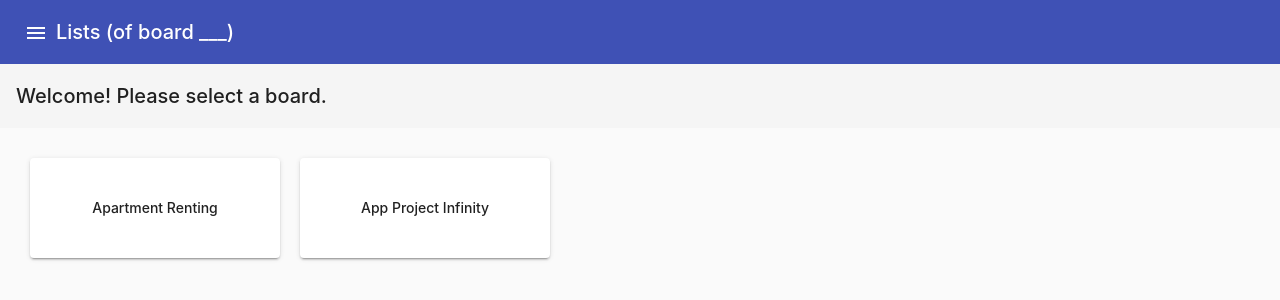
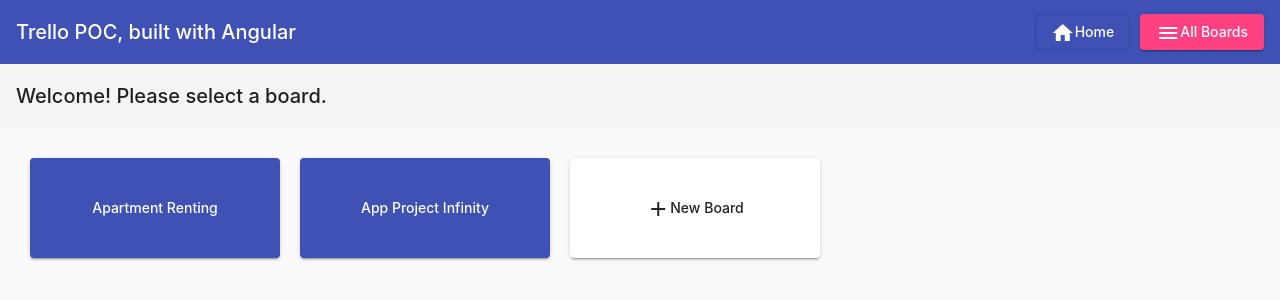
Before and after one commit to pkgamma/angular-trello-poc, an Angular app: page / in a window 1280 px wide. Shown: the top 300 px of the page. Built offline with nearby package versions, Linux system fonts and the light colour scheme.

Commit message:
updated themes

```diff
--- a/src/app/app.component.css
+++ b/src/app/app.component.css
@@ -22,7 +22,7 @@
 }
 
 .board-container {
-  margin-right: 20px;
+  padding-bottom: 10px;
   display: flex;
   flex-direction: row;
   overflow-x: auto;
--- a/src/app/app.component.html
+++ b/src/app/app.component.html
@@ -1,7 +1,7 @@
 <poc-sidebar (boardSwitched)='onBoardSwitch()'>
 
+  <!-- inner toolbar for board title and add board action -->
   <mat-toolbar>
-
     <mat-toolbar-row>
       <span *ngIf="currentBoardId == -1">Welcome! Please select a board.</span>
       <span *ngIf="currentBoardId != -1">{{this.currentBoardTitle}}</span>
@@ -10,43 +10,40 @@
       <button mat-raised-button (click)="onAddListButtonClick()" *ngIf="currentBoardContent">
         <mat-icon>add</mat-icon>New List
       </button>
-
     </mat-toolbar-row>
   </mat-toolbar>
 
+  <!-- board selection menu, shown when board ID is -1 (aka at menu) -->
   <div *ngIf="currentBoardId == -1" class="board-selection-container">
-
     <div class="flex-break"></div>
-    <button mat-raised-button class="board-selection-button" *ngFor="let board of boards"
+    <button mat-raised-button color="primary" class="board-selection-button" *ngFor="let board of boards"
       (click)="onBoardSelect(board.id)">{{board.title}}</button>
+    <button mat-raised-button class="board-selection-button" (click)="onAddBoardButtonClick()">
+      <mat-icon>add</mat-icon>New Board
+    </button>
   </div>
 
-  <div cdkDropList cdkDropListOrientation="horizontal" class="board-container"
+  <!-- main screen where lists within a board are displayed -->
+  <div class="board-container" cdkDropList cdkDropListOrientation="horizontal"
     (cdkDropListDropped)="onListDrop($event)">
 
-    <!-- List cards (within a board) -->
+    <!-- list cards (within a board) -->
     <mat-card class="list-card" *ngFor="let list of currentBoardContent" cdkDropList
       (cdkDropListDropped)="onItemDrop($event)" [cdkDropListData]="list.content" id="{{list.id}}"
       [cdkDropListConnectedTo]="this.currentBoardListIds" cdkDrag cdkDragLockAxis="x">
 
-      <div class="darg-handle" cdkDragHandle>
-        <svg width="24px" fill="currentColor" viewBox="0 0 24 24">
-          <path
-            d="M10 9h4V6h3l-5-5-5 5h3v3zm-1 1H6V7l-5 5 5 5v-3h3v-4zm14 2l-5-5v3h-3v4h3v3l5-5zm-9 3h-4v3H7l5 5 5-5h-3v-3z">
-          </path>
-          <path d="M0 0h24v24H0z" fill="none"></path>
-        </svg>
-      </div>
+      <mat-card-title>{{ list.title }}</mat-card-title>
+      <mat-icon class="darg-handle" cdkDragHandle>open_with</mat-icon>
+      <div style="height: 10px;"></div>
 
-      <mat-card-title>{{ list.title }}</mat-card-title>
-      <div style="height: 20px;"></div>
-
-      <!-- Items cards (within a list) -->
-      <div cdkDrag class="item-card" *ngFor="let item of list.content">
-        {{ item.title }}
-        <br><br>
-        {{ item.content }}
-      </div>
+      <mat-card-content>
+        <!-- item boxes (within a list) -->
+        <div cdkDrag class="item-card" *ngFor="let item of list.content">
+          {{ item.title }}
+          <br><br>
+          {{ item.content }}
+        </div>
+      </mat-card-content>
 
     </mat-card>
 
--- a/src/app/app.component.ts
+++ b/src/app/app.component.ts
@@ -5,6 +5,7 @@ import { MatDialog } from '@angular/material/dialog';
 import { DataService } from './shared/data.service';
 import { Board, List, Item } from './shared/data';
 import { ListModifyComponent } from './popups/list-modify/list-modify.component'
+import { BoardModifyComponent } from './popups/board-modify/board-modify.component';
 
 @Component({
   selector: 'poc-root',
@@ -19,6 +20,7 @@ export class AppComponent implements OnInit {
   currentBoardContent: List[];
   currentBoardListIds: string[];
   newListName: string;
+  newBoardName: string;
 
   constructor(private dataService: DataService, public dialog: MatDialog) {
   }
@@ -70,4 +72,15 @@ export class AppComponent implements OnInit {
     }
   }
 
+  onAddBoardButtonClick(): void {
+    const dialogRef = this.dialog.open(BoardModifyComponent, {
+      data: { newBoardName: this.newBoardName }
+    });
+    dialogRef.afterClosed().subscribe(result => {
+      this.newBoardName = result;
+      console.log('The board dialog was closed');
+      console.log(this.newBoardName);
+    });
+  }
+
 }
--- a/src/app/sidebar/sidebar.component.html
+++ b/src/app/sidebar/sidebar.component.html
@@ -1,16 +1,12 @@
 <mat-sidenav-container fullscreen>
 
     <!-- SIDEBAR -->
-    <mat-sidenav #sidenav mode="over">
+    <mat-sidenav #sidenav mode="over" position="end">
 
-        <mat-toolbar color="primary">
+        <mat-toolbar color="accent">
             <span>Boards</span>
             <span class="spacer"></span>
-            <button mat-raised-button color="basic" (click)="onBoardSwitch(-1)">
-                <mat-icon>home</mat-icon>Home
-            </button>
-            <div style="width: 10px"></div>
-            <button mat-raised-button color="accent" (click)="openNewBoardDialog()">
+            <button mat-raised-button color="primary" (click)="onAddBoardButtonClick()">
                 <mat-icon>add</mat-icon>New Board
             </button>
         </mat-toolbar>
@@ -27,14 +23,15 @@
 
         <!-- title bar -->
         <mat-toolbar color="primary">
-            <button mat-icon-button (click)="sidenav.toggle()">
-                <mat-icon>menu</mat-icon>
+            <span>Trello POC, built with Angular</span>
+            <span class="spacer"></span>
+            <button mat-stroked-button color="basic" (click)="onBoardSwitch(-1)">
+                <mat-icon>home</mat-icon>Home
             </button>
-            <span>Lists (of board ___)</span>
-            <!-- <span class="spacer"></span>
-            <button mat-raised-button color="accent">
-                <mat-icon>add</mat-icon>New List
-            </button> -->
+            <div style="width: 10px"></div>
+            <button mat-raised-button color="accent" (click)="sidenav.toggle()">
+                <mat-icon>menu</mat-icon>All Boards
+            </button>
         </mat-toolbar>
 
         <!-- everything else -->
--- a/src/app/sidebar/sidebar.component.ts
+++ b/src/app/sidebar/sidebar.component.ts
@@ -32,7 +32,7 @@ export class SidebarComponent implements OnInit {
     this.boardSwitched.emit(id);
   }
 
-  openNewBoardDialog(): void {
+  onAddBoardButtonClick(): void {
     const dialogRef = this.dialog.open(BoardModifyComponent, {
       data: { newBoardName: this.newBoardName }
     });
--- a/src/index.html
+++ b/src/index.html
@@ -2,7 +2,7 @@
 <html lang="en">
 <head>
   <meta charset="utf-8">
-  <title>TrelloPoc</title>
+  <title>Trello POC</title>
   <base href="/">
   <meta name="viewport" content="width=device-width, initial-scale=1">
   <link rel="icon" type="image/x-icon" href="favicon.ico">
```
